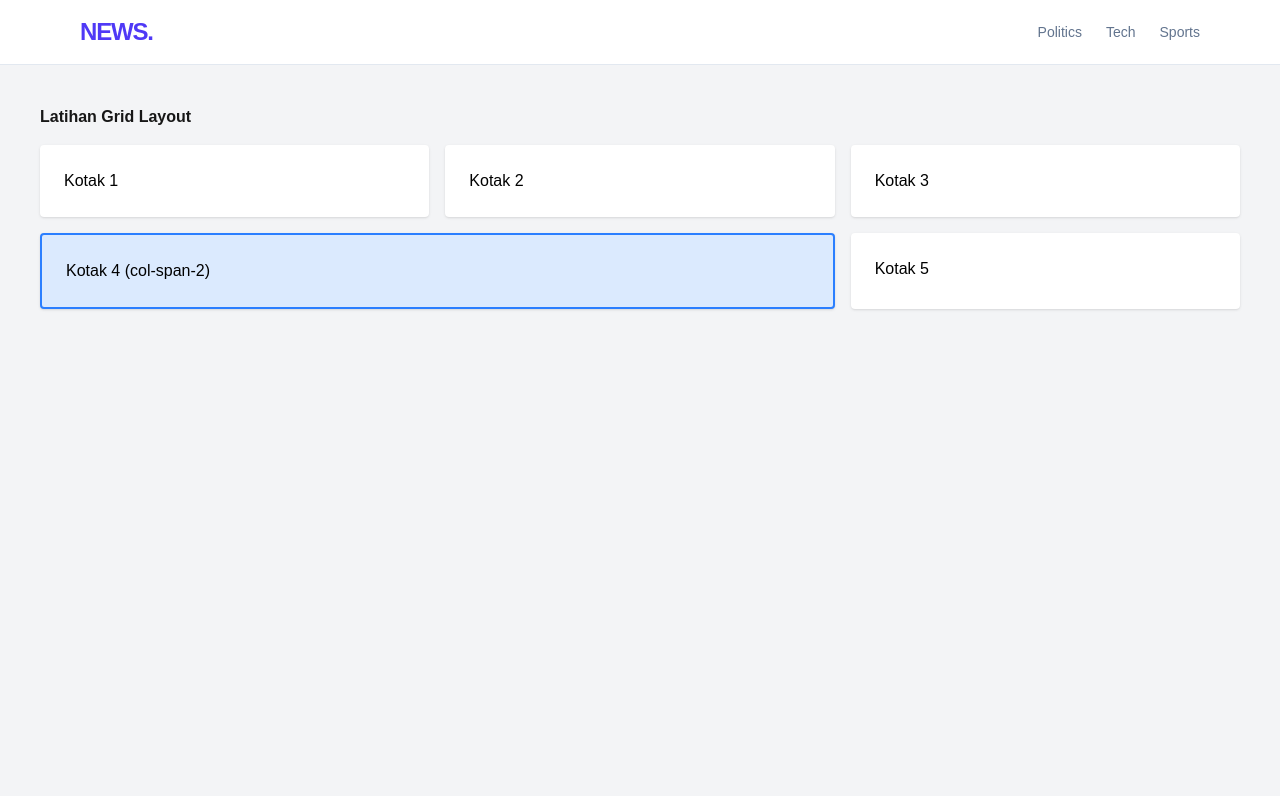
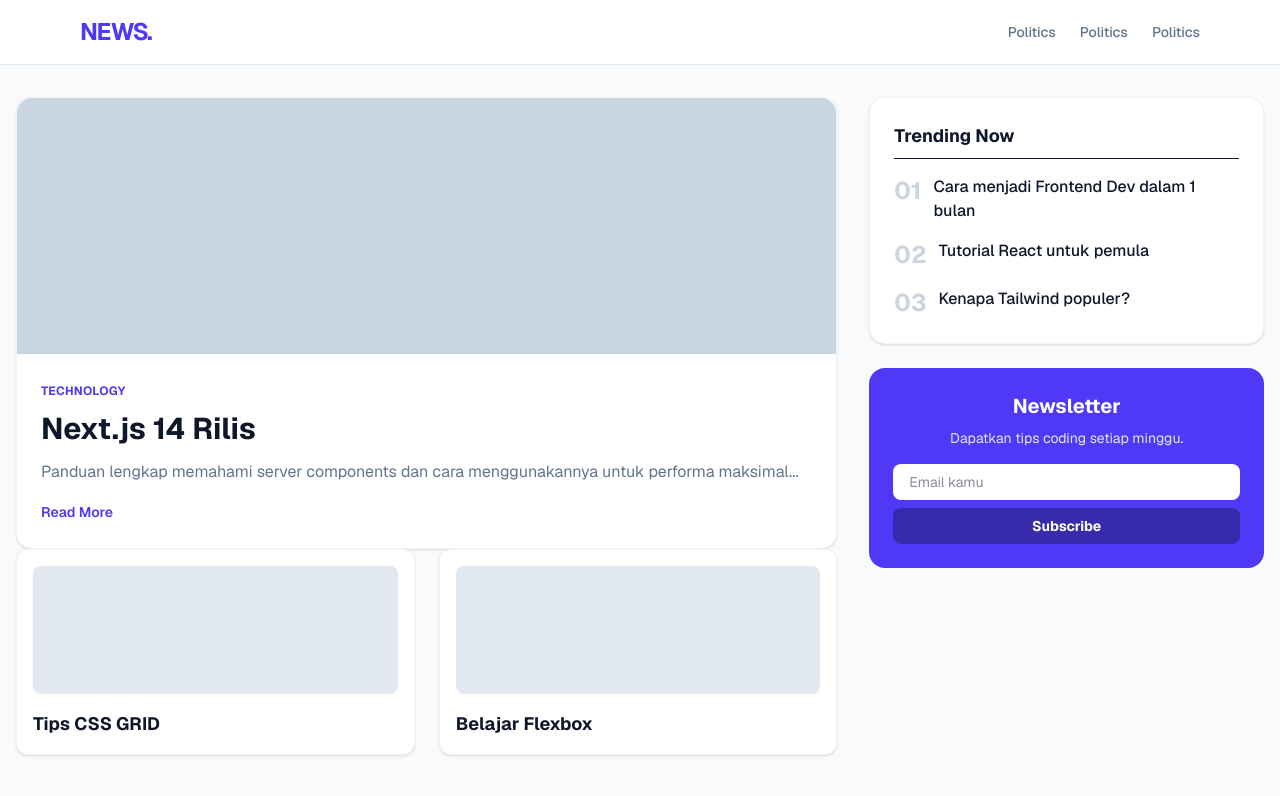
Before and after one commit to ranggays/fe_tutorial, a Next.js app: page / in a window 1280 px wide. Shown: the top 796 px of the page. Built offline with nearby package versions, Linux system fonts and the light colour scheme.

Commit message:
[edit](page.tsx): Final Practice

```diff
--- a/app/page.tsx
+++ b/app/page.tsx
@@ -14,29 +14,117 @@
 //   )
 // }
 
-export default function LatihanGrid(){
-  return (
-    <>
+// export default function LatihanGrid(){
+//   return (
+//     <>
+//       <header className="bg-white border-b border-slate-200 sticky top-0 z-10">
+//         <div className="max-w-6xl mx-auto px-4 h-16 flex justify-between items-center">
+//           <div className="font-bold text-2xl tracking-tighter text-indigo-600">NEWS.</div>
+//           <nav className="flex gap-6 text-sm font-medium text-slate-500">
+//             <a href="#" className="hover:text-indigo-600">Politics</a>
+//             <a href="#" className="hover:text-indigo-600">Tech</a>
+//             <a href="#" className="hover:text-indigo-600">Sports</a>
+//           </nav>
+//         </div>
+//       </header>
+//       <div className="min-h-screen p-10 bg-gray-100">
+//         <h1 className="mb-4 font-bold">Latihan Grid Layout</h1>
+//         <div className="grid grid-cols-3 gap-4 text-black">
+//           <div className="bg-white p-6 shadow rounded">Kotak 1</div>
+//           <div className="bg-white p-6 shadow rounded">Kotak 2</div>
+//           <div className="bg-white p-6 shadow rounded">Kotak 3</div>
+//           <div className="bg-blue-100 p-6 shadow rounded col-span-2 border-2 border-blue-500">Kotak 4 (col-span-2)</div>
+//           <div className="bg-white p-6 shadow rounded">Kotak 5</div>
+//         </div>
+//       </div>
+//     </>
+//   )
+// }
+
+export default function LatihanFinal(){
+  return(
+    // Parent Utama: Container Halaman
+    <main className="min-h-screen bg-slate-50 font-sans text-slate-900">
+
+      {/* 1. Header (Flexbox) */}
       <header className="bg-white border-b border-slate-200 sticky top-0 z-10">
         <div className="max-w-6xl mx-auto px-4 h-16 flex justify-between items-center">
           <div className="font-bold text-2xl tracking-tighter text-indigo-600">NEWS.</div>
           <nav className="flex gap-6 text-sm font-medium text-slate-500">
             <a href="#" className="hover:text-indigo-600">Politics</a>
-            <a href="#" className="hover:text-indigo-600">Tech</a>
-            <a href="#" className="hover:text-indigo-600">Sports</a>
+            <a href="#" className="hover:text-indigo-600">Politics</a>
+            <a href="#" className="hover:text-indigo-600">Politics</a>
           </nav>
         </div>
       </header>
-      <div className="min-h-screen p-10 bg-gray-100">
-        <h1 className="mb-4 font-bold">Latihan Grid Layout</h1>
-        <div className="grid grid-cols-3 gap-4 text-black">
-          <div className="bg-white p-6 shadow rounded">Kotak 1</div>
-          <div className="bg-white p-6 shadow rounded">Kotak 2</div>
-          <div className="bg-white p-6 shadow rounded">Kotak 3</div>
-          <div className="bg-blue-100 p-6 shadow rounded col-span-2 border-2 border-blue-500">Kotak 4 (col-span-2)</div>
-          <div className="bg-white p-6 shadow rounded">Kotak 5</div>
+
+      {/* 2. Content Area (Grid) */}
+      <div className="max-x-6xl mx-auto px-4 py-8">
+
+        {/* Grid Utama: 3 Kolom (Desktop), 1 Kolom (Mobile) */}
+        <div className="grid grid-cols-1 md:grid-cols-3 gap-8">
+
+          {/* Kolom Kiri (Berita Utama) */}
+          <section className="md:col-span-2 flex flex-col">
+
+            {/* Kartu Berita Besar */}
+            <article className="bg-white rounded-2xl shadow-sm overflow-hidden border border-slate-100">
+              <div className="h-64 bg-slate-300 w-full"></div> {/* Placeholder Gambar */}
+              <div className="p-6">
+                <span className="text-indigo-600 text-xs font-bold uppercase tracking-wide">Technology</span>
+                <h2 className="text-3xl font-bold mt-2 mb-3 leading-tight">Next.js 14 Rilis</h2>
+                <p className="text-slate-500 mb-4">Panduan lengkap memahami server components dan cara menggunakannya untuk performa maksimal...</p>
+                <button className="text-indigo-600 font-semibold text-sm hover:underline">Read More</button>
+              </div>
+            </article>
+
+            {/* Grid Kecil di dalam kolom kiri */}
+            <div className="grid grid-cols-1 sm:grid-cols-2 gap-6">
+              {/* Kartu Berita Kecil 1 */}
+              <article className="bg-white p-4 rounded-xl shadow-sm border border-slate-100">
+                <div className="h-32 bg-slate-200 rounded-lg mb-4"></div>
+                <h3 className="font-bold text-lg">Tips CSS GRID</h3>
+              </article>
+              {/* Kartu Berita Kecil 2 */}
+              <article className="bg-white p-4 rounded-xl shadow-sm border border-slate-100">
+                <div className="h-32 bg-slate-200 rounded-lg mb-4"></div>
+                <h3 className="font-bold text-lg">Belajar Flexbox</h3>
+              </article>
+            </div>
+          </section>
+
+          {/* Kolom Kanan (Sidebar) */}
+          <aside className="flex flex-col gap-6">
+
+            {/* Widget Trending */}
+            <div className="bg-white p-6 rounded-2xl shadow-sm border border-slate-100">
+              <h3 className="font-bold text-lg mb-4 border-b pb-2">Trending Now</h3>
+              <ul className="flex flex-col gap-4">
+                <li className="flex gap-3 items-start">
+                  <span className="text-slate-300 font-bold text-2xl">01</span>
+                  <p className="font-medium hover:text-indigo-600 cursor-pointer">Cara menjadi Frontend Dev dalam 1 bulan</p>
+                </li>
+                <li className="flex gap-3 items-start">
+                  <span className="text-slate-300 font-bold text-2xl">02</span>
+                  <p className="font-medium hover:text-indigo-600 cursor-pointer">Tutorial React untuk pemula</p>
+                </li>
+                <li className="flex gap-3 items-start">
+                  <span className="text-slate-300 font-bold text-2xl">03</span>
+                  <p className="font-medium hover:text-indigo-600 cursor-pointer">Kenapa Tailwind populer?</p>
+                </li>
+              </ul>
+            </div>
+
+            {/* Widget Iklan/Subscribe */}
+            <div className="bg-indigo-600 p-6 rounded-2xl text-white text-center">
+              <h3 className="font-bold text-xl mb-2">Newsletter</h3>
+              <p className="text-indigo-100 text-sm mb-4">Dapatkan tips coding setiap minggu.</p>
+              <input type="email" placeholder="Email kamu" className="w-full bg-white px-4 py-2 rounded-lg text-slate-900 text-sm mb-2 outline-none"/>
+              <button className="w-full bg-indigo-800 py-2 rounded-lg font-bold text-sm hover:bg-indigo-900 cursor-pointer">Subscribe</button>
+            </div>
+          </aside>
         </div>
       </div>
-    </>
+    </main>
   )
 }
```
